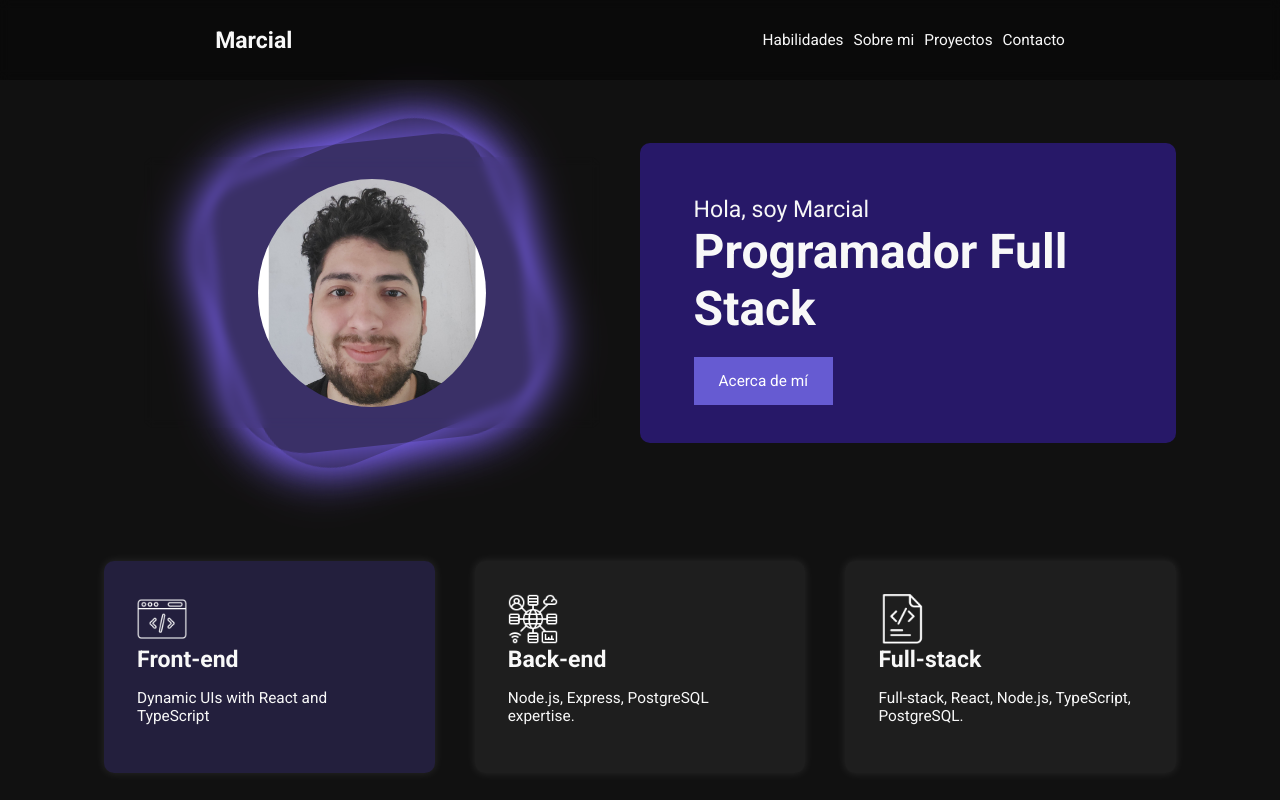
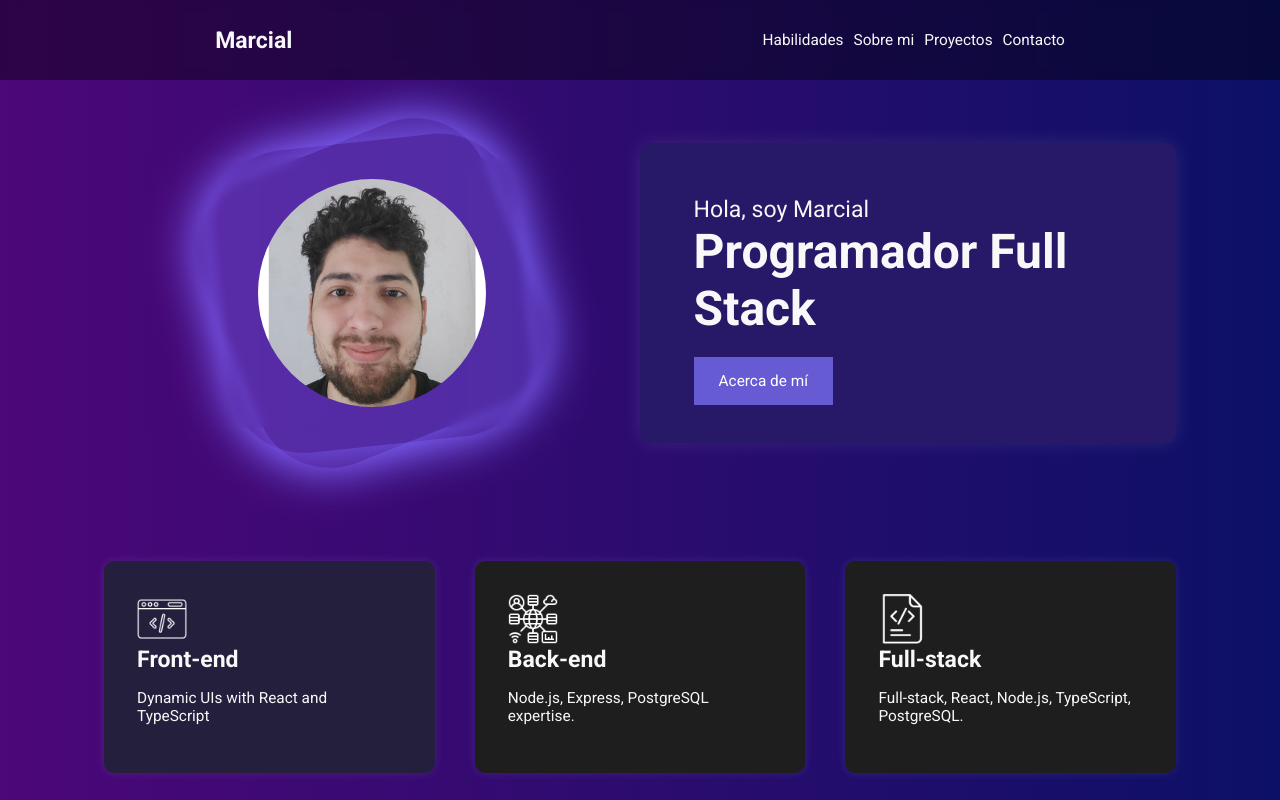
Before and after one commit to MarcialFantini/portfolioGood, a React (Vite) app: page / in a window 1280 px wide. Shown: the top 800 px of the page. Built offline with nearby package versions, Linux system fonts and the light colour scheme.

Commit message:
back change better

```diff
--- a/src/components/HeaderText/style.module.css
+++ b/src/components/HeaderText/style.module.css
@@ -9,6 +9,8 @@
   background: rgb(39, 24, 104);
   padding: 10%;
   border-radius: 10px;
+
+  box-shadow: 0 0 20px 0 rgba(255, 255, 255, 0.1);
 }
 
 .text {
--- a/src/index.css
+++ b/src/index.css
@@ -10,7 +10,12 @@ html {
 }
 
 body {
-  background-color: #111111;
+  background: rgb(76, 7, 120);
+  background: linear-gradient(
+    90deg,
+    rgba(76, 7, 120, 1) 0%,
+    rgba(12, 16, 102, 1) 100%
+  );
 
   color: #f8f8f8;
 
```
